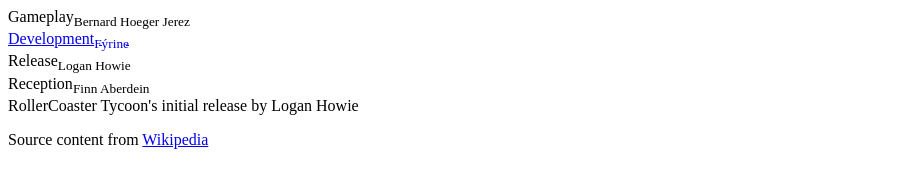
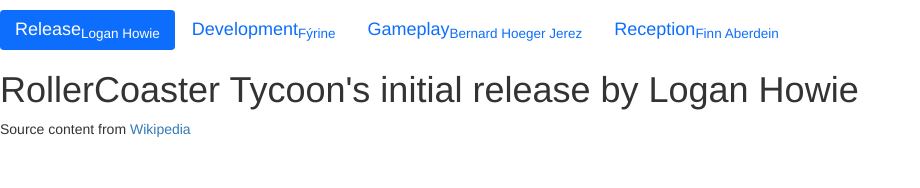
Before and after one commit to fyrineholm/RCTycoon, a plain HTML site: page release/index.html in a window 1280 px wide. Shown: the whole page, without its empty margins (0-920 px from the left). Drawn offline with nearby package versions, Linux system fonts and the light colour scheme.

Commit message:
Update index.html

```diff
--- a/release/index.html
+++ b/release/index.html
@@ -2,16 +2,36 @@
 <html>
 	<head>
 		<title>Initial Release of RCT</title>
+		<link
+		href="https://cdn.jsdelivr.net/npm/bootstrap@5.3.2/dist/css/bootst
+		rap.min.css" rel="stylesheet">
+		<script
+		src="https://cdn.jsdelivr.net/npm/bootstrap@5.3.2/dist/js/bootstra
+		p.bundle.min.js"></script>
+		<link rel="stylesheet" href="https://maxcdn.bootstrapcdn.com/bootstrap/3.4.1/css/bootstrap.min.css">
+		<link href="https://fonts.googleapis.com/css2?family=Roboto:wght@400;700&display=swap" rel="stylesheet">
+		<script src="https://ajax.googleapis.com/ajax/libs/jquery/3.7.1/jquery.min.js"></script>
+		<script src="https://maxcdn.bootstrapcdn.com/bootstrap/3.4.1/js/bootstrap.min.js"></script>
 	</head>
 	<body>
-		<navbar>
-			<div href="./#">Gameplay<sub>Bernard Hoeger Jerez</sub></div>
-			<a href="./development">Development<sub>Fýrine</sub></a>
-			<div href="./release">Release<sub>Logan Howie</sub></div>
-			<div href="./reception">Reception<sub>Finn Aberdein</sub></div>
+		<navbar class="d-flex align-items-center mb-3 mb-md-0 me-md-auto text-dark">
+			<ul class="nav nav-pills h4">
+				<li class="nav-item">
+					<a class="nav-link active" href="./release">Release<sub>Logan Howie</sub></a>
+				</li>
+				<li class="nav-item">
+					<a class="nav-link" href="./development">Development<sub>Fýrine</sub></a></a>
+				</li>
+				<li class="nav-item">
+					<a class="nav-link" href="./gameplay">Gameplay<sub>Bernard Hoeger Jerez</sub></a>
+				</li>
+				<li class="nav-item">
+					<a class="nav-link" href="./reception">Reception<sub>Finn Aberdein</sub></a>
+				</li>
+			</ul>
 		</navbar>
 		<header>
-			<div>RollerCoaster Tycoon's initial release by Logan Howie</div>
+			<div><h1>RollerCoaster Tycoon's initial release by Logan Howie</h1></div>
 		</header>
 		<footer>
 			<p>
```
